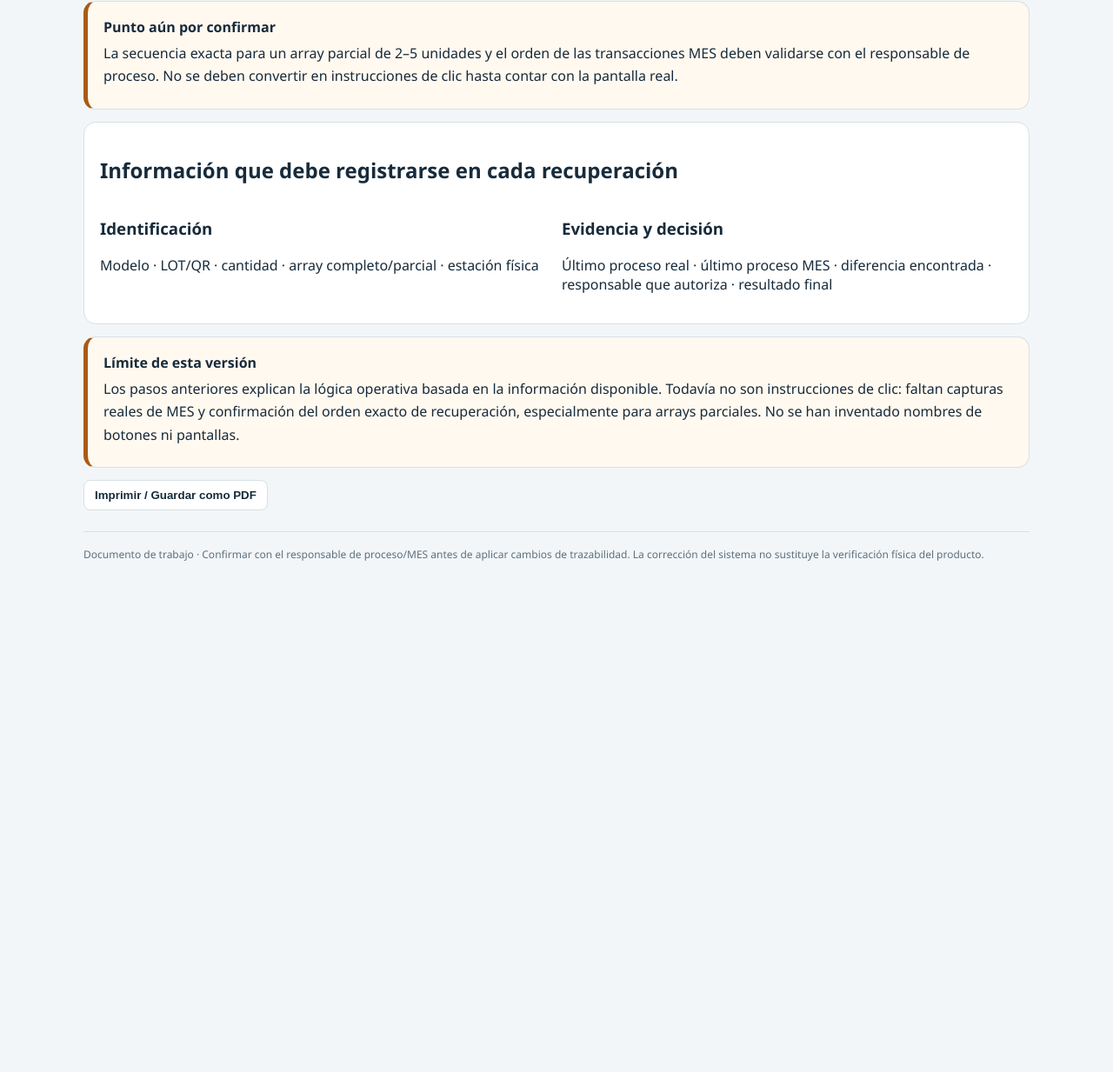
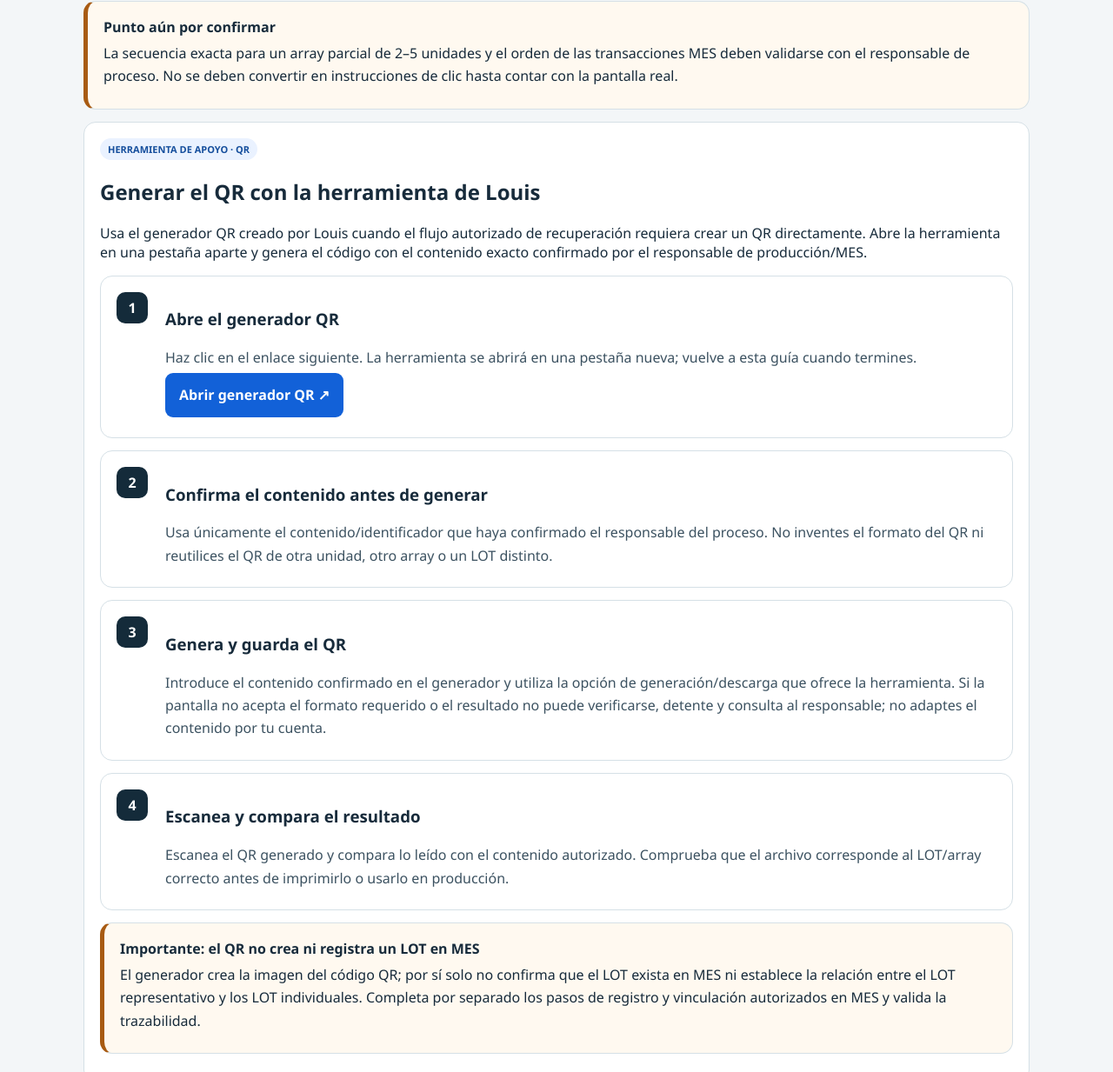
Before and after one commit to louiscxcix/lspm, a website: page docs/sin-lote-guide.html in a window 1280 px wide. Shown: the part 1874-3107 px from the top of the page at 87% size. Before the commit the page ends 2581 px from the top, so only its background shows below. Drawn offline with Linux system fonts and the light colour scheme.

Commit message:
Add Louis QR generator workflow to SIN LOTE guide

```diff
--- a/docs/sin-lote-guide.html
+++ b/docs/sin-lote-guide.html
@@ -45,6 +45,16 @@
 <div class="step"><div class="num">4</div><div><h3 data-es="Solicita decisión del responsable de proceso/MES" data-ko="공정/MES 담당자의 처리 결정 요청">Solicita decisión del responsable de proceso/MES</h3><p data-es="Entrega LOT/QR, estación real, ruta esperada, historial visible y operación realmente realizada. El responsable debe decidir si corresponde corregir el historial, regresar el estado mediante una función autorizada o retener el producto para evaluación." data-ko="LOT/QR, 실제 스테이션, 정상 공정 경로, 화면 이력, 실제 수행 작업을 전달합니다. 담당자가 승인된 이력 정정, 상태 복귀 또는 제품 보류/평가 중 어떤 조치가 맞는지 결정해야 합니다.">Entrega LOT/QR, estación real, ruta esperada, historial visible y operación realmente realizada. El responsable debe decidir si corresponde corregir el historial, regresar el estado mediante una función autorizada o retener el producto para evaluación.</p></div></div>
 <div class="step"><div class="num">5</div><div><h3 data-es="Confirma el estado correcto antes de liberar" data-ko="제품 해제 전 정상 상태 확인">Confirma el estado correcto antes de liberar</h3><p data-es="Después de la corrección aprobada, confirma la ruta válida, el historial y el siguiente proceso autorizado. Si la secuencia física no puede recuperarse de forma segura, mantén el producto retenido y escala el caso." data-ko="승인된 정정 후 정상 공정 경로, 이력, 다음 진행 공정을 확인합니다. 실제 작업 순서를 안전하게 복구할 수 없다면 제품을 계속 보류하고 상위 담당자에게 보고합니다.">Después de la corrección aprobada, confirma la ruta válida, el historial y el siguiente proceso autorizado. Si la secuencia física no puede recuperarse de forma segura, mantén el producto retenido y escala el caso.</p></div></div>
 </section>
+<section class="card" id="qr-generator">
+<span class="tag">HERRAMIENTA DE APOYO · QR</span>
+<h2 data-es="Generar el QR con la herramienta de Louis" data-ko="Louis의 QR 생성기로 QR 만들기">Generar el QR con la herramienta de Louis</h2>
+<p data-es="Usa el generador QR creado por Louis cuando el flujo autorizado de recuperación requiera crear un QR directamente. Abre la herramienta en una pestaña aparte y genera el código con el contenido exacto confirmado por el responsable de producción/MES." data-ko="승인된 복구 절차에서 QR을 직접 생성해야 할 때 Louis가 만든 QR 생성기를 사용하세요. 새 탭에서 도구를 열고 생산/MES 담당자가 확인한 정확한 내용을 입력해 QR을 생성합니다.">Usa el generador QR creado por Louis cuando el flujo autorizado de recuperación requiera crear un QR directamente. Abre la herramienta en una pestaña aparte y genera el código con el contenido exacto confirmado por el responsable de producción/MES.</p>
+<div class="step"><div class="num">1</div><div><h3 data-es="Abre el generador QR" data-ko="QR 생성기 열기">Abre el generador QR</h3><p data-es="Haz clic en el enlace siguiente. La herramienta se abrirá en una pestaña nueva; vuelve a esta guía cuando termines." data-ko="아래 링크를 클릭해 새 탭에서 도구를 엽니다. 작업을 마치면 이 가이드로 돌아오세요.">Haz clic en el enlace siguiente. La herramienta se abrirá en una pestaña nueva; vuelve a esta guía cuando termines.</p><p><a href="https://mucho-louis.web.app/" target="_blank" rel="noopener noreferrer" style="display:inline-block;background:#1261d8;color:#fff;text-decoration:none;font-weight:800;padding:12px 16px;border-radius:9px" data-es="Abrir generador QR ↗" data-ko="QR 생성기 열기 ↗">Abrir generador QR ↗</a></p></div></div>
+<div class="step"><div class="num">2</div><div><h3 data-es="Confirma el contenido antes de generar" data-ko="생성 전 QR 내용 확인">Confirma el contenido antes de generar</h3><p data-es="Usa únicamente el contenido/identificador que haya confirmado el responsable del proceso. No inventes el formato del QR ni reutilices el QR de otra unidad, otro array o un LOT distinto." data-ko="공정 담당자가 확인한 내용/식별자만 사용합니다. QR 형식을 임의로 정하거나 다른 제품, 다른 어레이, 다른 LOT의 QR을 재사용하지 마세요.">Usa únicamente el contenido/identificador que haya confirmado el responsable del proceso. No inventes el formato del QR ni reutilices el QR de otra unidad, otro array o un LOT distinto.</p></div></div>
+<div class="step"><div class="num">3</div><div><h3 data-es="Genera y guarda el QR" data-ko="QR 생성 및 저장">Genera y guarda el QR</h3><p data-es="Introduce el contenido confirmado en el generador y utiliza la opción de generación/descarga que ofrece la herramienta. Si la pantalla no acepta el formato requerido o el resultado no puede verificarse, detente y consulta al responsable; no adaptes el contenido por tu cuenta." data-ko="확인된 내용을 생성기에 입력하고 도구의 생성/다운로드 기능을 사용합니다. 필요한 형식을 입력할 수 없거나 결과를 검증할 수 없다면 중단하고 담당자에게 문의하세요. 내용을 임의로 바꾸지 마세요.">Introduce el contenido confirmado en el generador y utiliza la opción de generación/descarga que ofrece la herramienta. Si la pantalla no acepta el formato requerido o el resultado no puede verificarse, detente y consulta al responsable; no adaptes el contenido por tu cuenta.</p></div></div>
+<div class="step"><div class="num">4</div><div><h3 data-es="Escanea y compara el resultado" data-ko="QR 스캔 후 내용 대조">Escanea y compara el resultado</h3><p data-es="Escanea el QR generado y compara lo leído con el contenido autorizado. Comprueba que el archivo corresponde al LOT/array correcto antes de imprimirlo o usarlo en producción." data-ko="생성한 QR을 스캔해 읽힌 내용이 승인된 내용과 일치하는지 비교합니다. 인쇄하거나 생산에 사용하기 전에 해당 파일이 올바른 LOT/어레이에 해당하는지 확인하세요.">Escanea el QR generado y compara lo leído con el contenido autorizado. Comprueba que el archivo corresponde al LOT/array correcto antes de imprimirlo o usarlo en producción.</p></div></div>
+<div class="warning"><strong data-es="Importante: el QR no crea ni registra un LOT en MES" data-ko="중요: QR 생성만으로 MES LOT가 생성/등록되지는 않습니다">Importante: el QR no crea ni registra un LOT en MES</strong><p data-es="El generador crea la imagen del código QR; por sí solo no confirma que el LOT exista en MES ni establece la relación entre el LOT representativo y los LOT individuales. Completa por separado los pasos de registro y vinculación autorizados en MES y valida la trazabilidad." data-ko="생성기는 QR 이미지 파일을 만듭니다. QR 생성만으로 MES에 LOT가 등록되거나 대표 LOT와 개별 LOT의 관계가 설정되는 것은 아닙니다. MES에서 승인된 등록 및 연결 작업을 별도로 완료하고 추적성을 검증하세요.">El generador crea la imagen del código QR; por sí solo no confirma que el LOT exista en MES ni establece la relación entre el LOT representativo y los LOT individuales. Completa por separado los pasos de registro y vinculación autorizados en MES y valida la trazabilidad.</p></div>
+</section>
 <section class="card"><h2 data-es="Información que debe registrarse en cada recuperación" data-ko="모든 복구 건에 기록할 정보">Información que debe registrarse en cada recuperación</h2><div class="subgrid"><div><h3 data-es="Identificación" data-ko="식별 정보">Identificación</h3><p data-es="Modelo · LOT/QR · cantidad · array completo/parcial · estación física" data-ko="모델 · LOT/QR · 수량 · 전체/부분 어레이 · 실제 스테이션">Modelo · LOT/QR · cantidad · array completo/parcial · estación física</p></div><div><h3 data-es="Evidencia y decisión" data-ko="증거 및 결정">Evidencia y decisión</h3><p data-es="Último proceso real · último proceso MES · diferencia encontrada · responsable que autoriza · resultado final" data-ko="실제 마지막 공정 · MES 마지막 공정 · 차이점 · 승인 담당자 · 최종 결과">Último proceso real · último proceso MES · diferencia encontrada · responsable que autoriza · resultado final</p></div></div></section>
 <section class="warning"><strong data-es="Límite de esta versión" data-ko="현재 버전의 한계">Límite de esta versión</strong><p data-es="Los pasos anteriores explican la lógica operativa basada en la información disponible. Todavía no son instrucciones de clic: faltan capturas reales de MES y confirmación del orden exacto de recuperación, especialmente para arrays parciales. No se han inventado nombres de botones ni pantallas." data-ko="위 단계는 현재 제공된 작업 설명을 바탕으로 한 운영 논리입니다. 실제 MES 화면 캡처와 정확한 복구 순서가 확인되지 않아 아직 클릭 단위 매뉴얼은 아닙니다. 특히 부분 어레이 순서 확인이 필요합니다. 버튼이나 화면 이름을 임의로 만들지 않았습니다.">Los pasos anteriores explican la lógica operativa basada en la información disponible. Todavía no son instrucciones de clic: faltan capturas reales de MES y confirmación del orden exacto de recuperación, especialmente para arrays parciales. No se han inventado nombres de botones ni pantallas.</p></section>
 <button class="print" onclick="window.print()" data-es="Imprimir / Guardar como PDF" data-ko="인쇄 / PDF 저장">Imprimir / Guardar como PDF</button>
```
